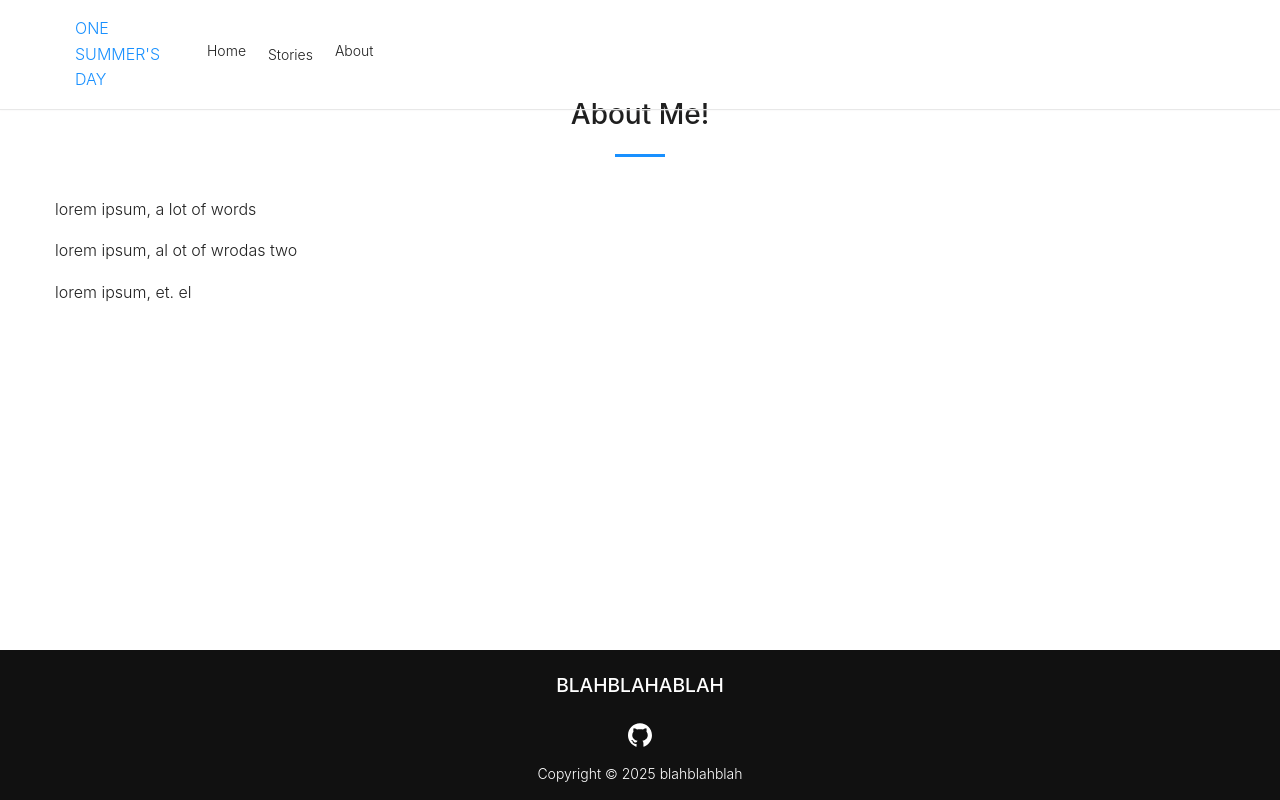
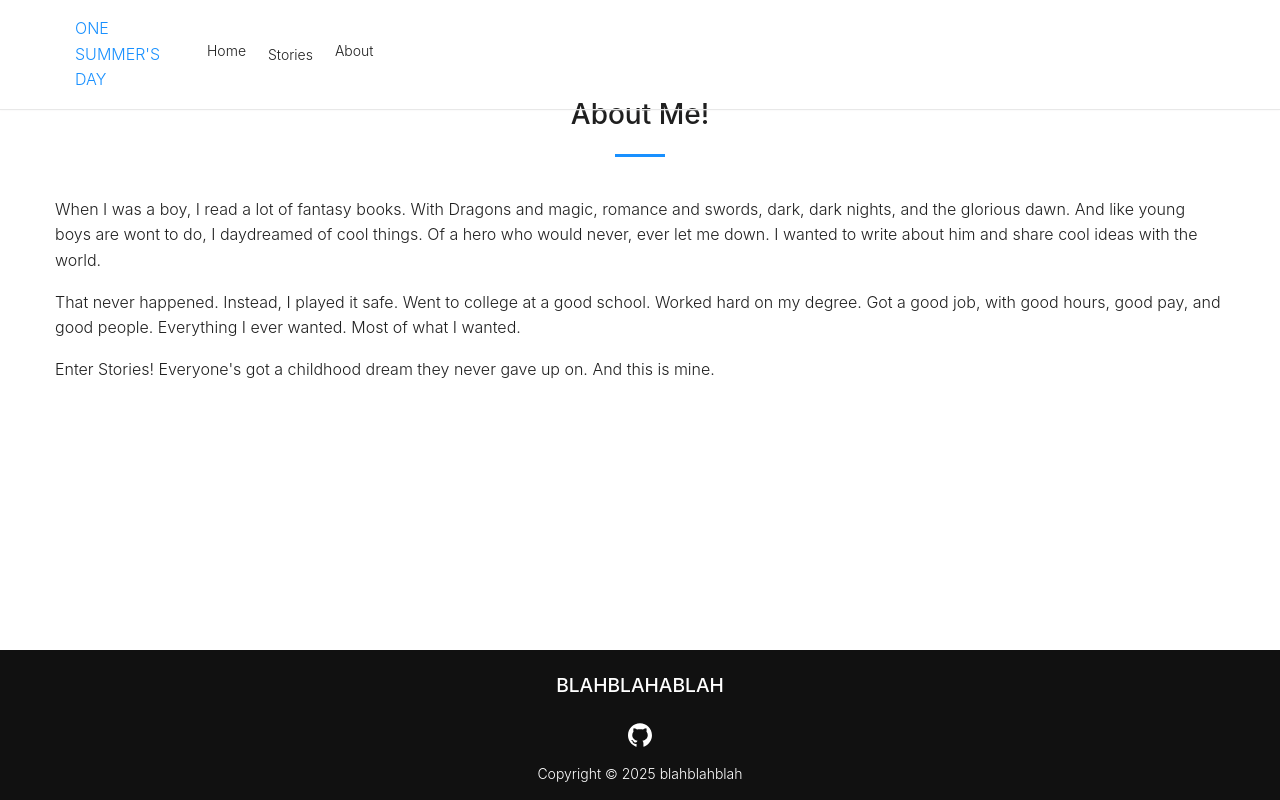
Before and after one commit to jcristobal2391/jkirisa-web-app, a React (Vite) app in the folder jkirisa-web-app/: page /about in a window 1280 px wide. Built offline with nearby package versions, Linux system fonts and the light colour scheme.

Commit message:
Update about page

```diff
--- a/jkirisa-web-app/src/components/StaticPages/About.tsx
+++ b/jkirisa-web-app/src/components/StaticPages/About.tsx
@@ -7,13 +7,18 @@ export const About = () => {
                 </div>
                 <div className="about-content">
                     <p>
-                        lorem ipsum, a lot of words
+                        When I was a boy, I read a lot of fantasy books. With Dragons and magic, romance and swords,
+                        dark, dark nights, and the glorious dawn. And like young boys are wont to do, I daydreamed
+                        of cool things. Of a hero who would never, ever let me down. I wanted to write about him
+                        and share cool ideas with the world.
                     </p>
                     <p>
-                        lorem ipsum, al ot of wrodas two
+                        That never happened. Instead, I played it safe. Went to college at a good school. Worked hard
+                        on my degree. Got a good job, with good hours, good pay, and good people. Everything I ever
+                        wanted. Most of what I wanted.
                     </p>
                     <p>
-                        lorem ipsum, et. el
+                        Enter Stories! Everyone's got a childhood dream they never gave up on. And this is mine.
                     </p>
                 </div>
             </div>
```
